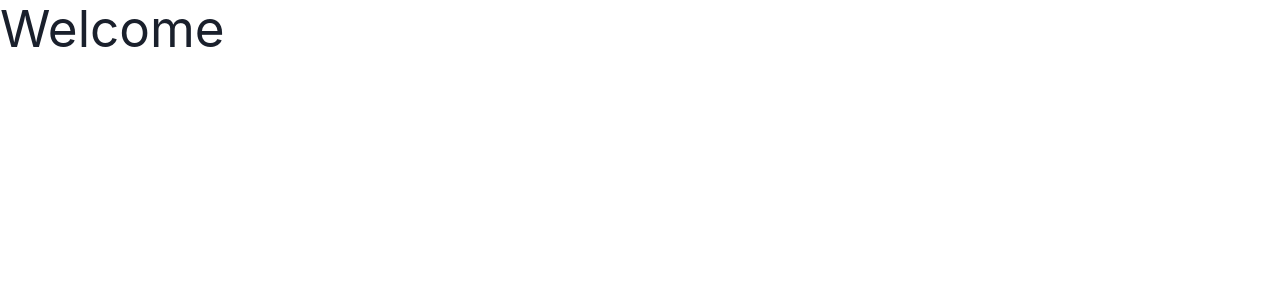
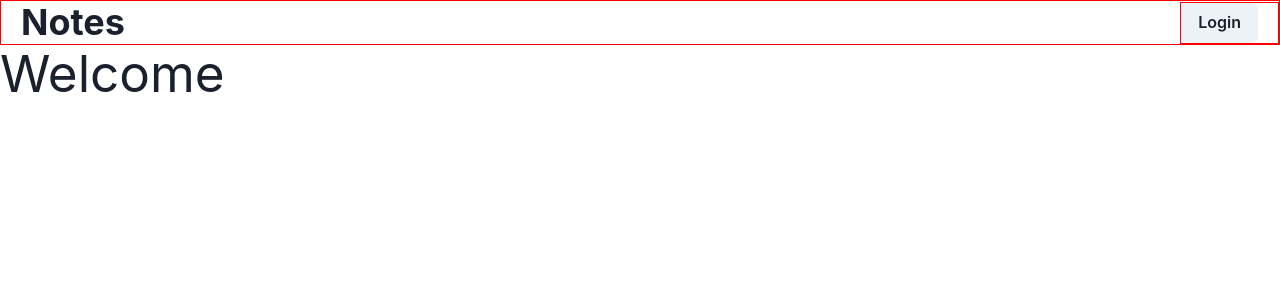
Before and after one commit to rahul-adepu/Notes-App, a React (Vite) app in the folder frontend/: page / in a window 1280 px wide. Shown: the top 300 px of the page. Built offline with nearby package versions, Linux system fonts and the light colour scheme.

Commit message:
Added navbar component

```diff
--- a/frontend/src/App.jsx
+++ b/frontend/src/App.jsx
@@ -2,11 +2,13 @@ import { useState } from 'react'
 import { Route, Routes } from 'react-router-dom'
 import Login from './pages/Login'
 import SignUp from './pages/SignUp'
+import Navbar from './components/Navbar'
 
 function App() {
 
   return (
     <>
+      <Navbar />
       <Routes>
         <Route path="/" element={<h1>Welcome</h1>} />
         <Route path="/login" element={<Login />} />
--- /dev/null
+++ b/frontend/src/components/Navbar.jsx
@@ -0,0 +1,27 @@
+import { Box, Button, Heading } from '@chakra-ui/react'
+import { useNavigate } from 'react-router-dom';
+
+function Navbar() {
+    const navigate = useNavigate();
+    const token = localStorage.getItem('token');
+
+    const logout = () => {
+        localStorage.removeItem('token');
+        localStorage.removeItem('name');
+        navigate('/login')
+    }
+    return (
+        <Box style={{ border: "1px solid red", display: "flex", justifyContent: "space-between", alignItems: "center" }} w="100vw">
+            <Heading ml={5}>Notes</Heading>
+            <Box style={{ border: "1px solid red", display: "flex", justifyContent: "space-between" }}>
+                {
+                    token ?
+                        <Button mr={5} onClick={logout}>Logout</Button> :
+                        <Button mr={5} onClick={() => navigate('/login')}>Login</Button>
+                }
+            </Box>
+        </Box>
+    )
+}
+
+export default Navbar
```
